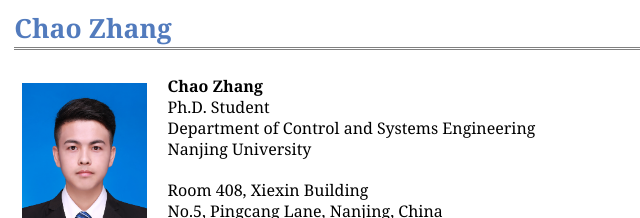
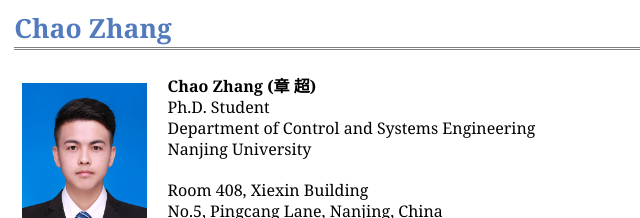
Before and after one commit to czhangnju/czhangnju.github.io, a plain HTML site: page index.html in a window 1280 px wide. Shown: the top 218 px of the page, 123-763 px from the left. Drawn offline with Linux system fonts and the light colour scheme.

Commit message:
Add files via upload

```diff
--- a/index.html
+++ b/index.html
@@ -24,7 +24,7 @@
 </div>
 <table class="imgtable"><tr><td>
 <img src="profile.jpg" alt="110" width="125px" />&nbsp;</td>
-<td align="left"><p><b>Chao Zhang</b>  <br />
+<td align="left"><p><b>Chao Zhang (章 超)</b>  <br />
 Ph.D. Student <br /> Department of Control and Systems Engineering <br /> Nanjing University<br />
 <br />
 Room 408, Xiexin Building<br />
```
